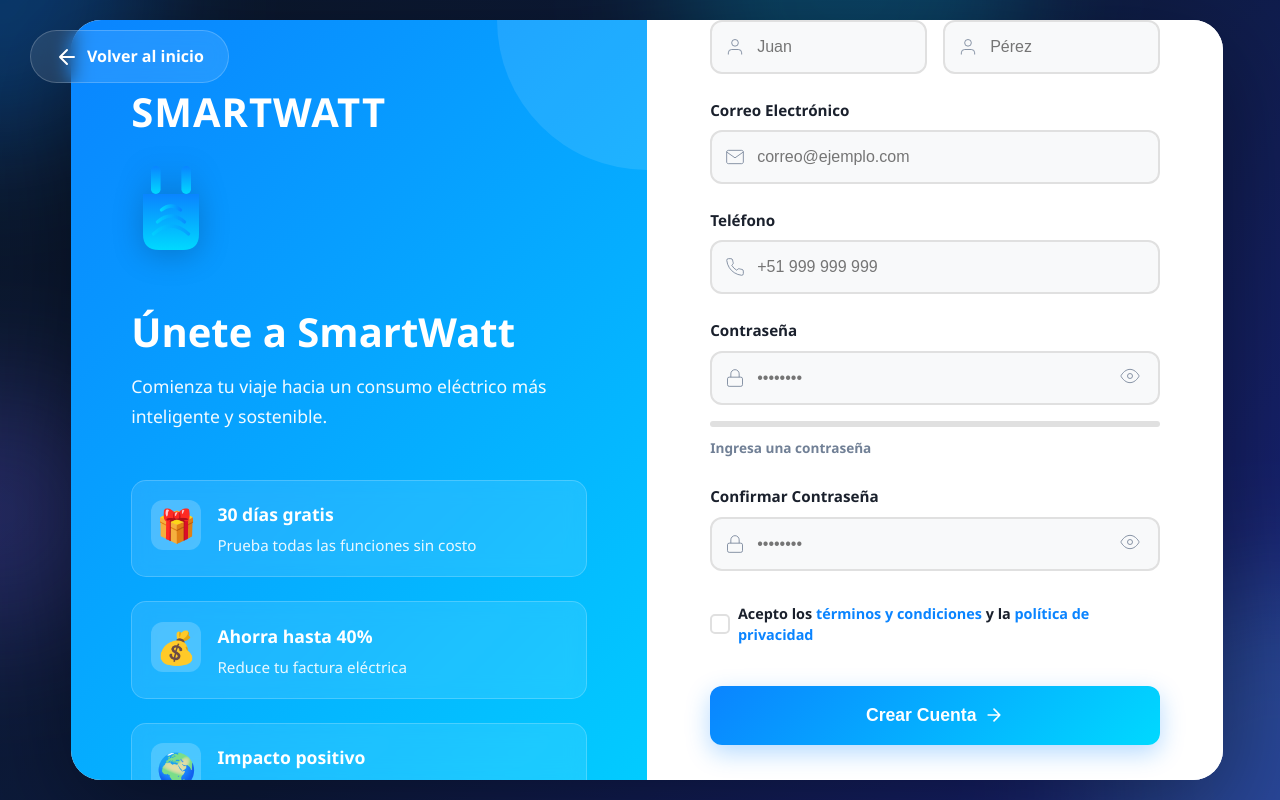
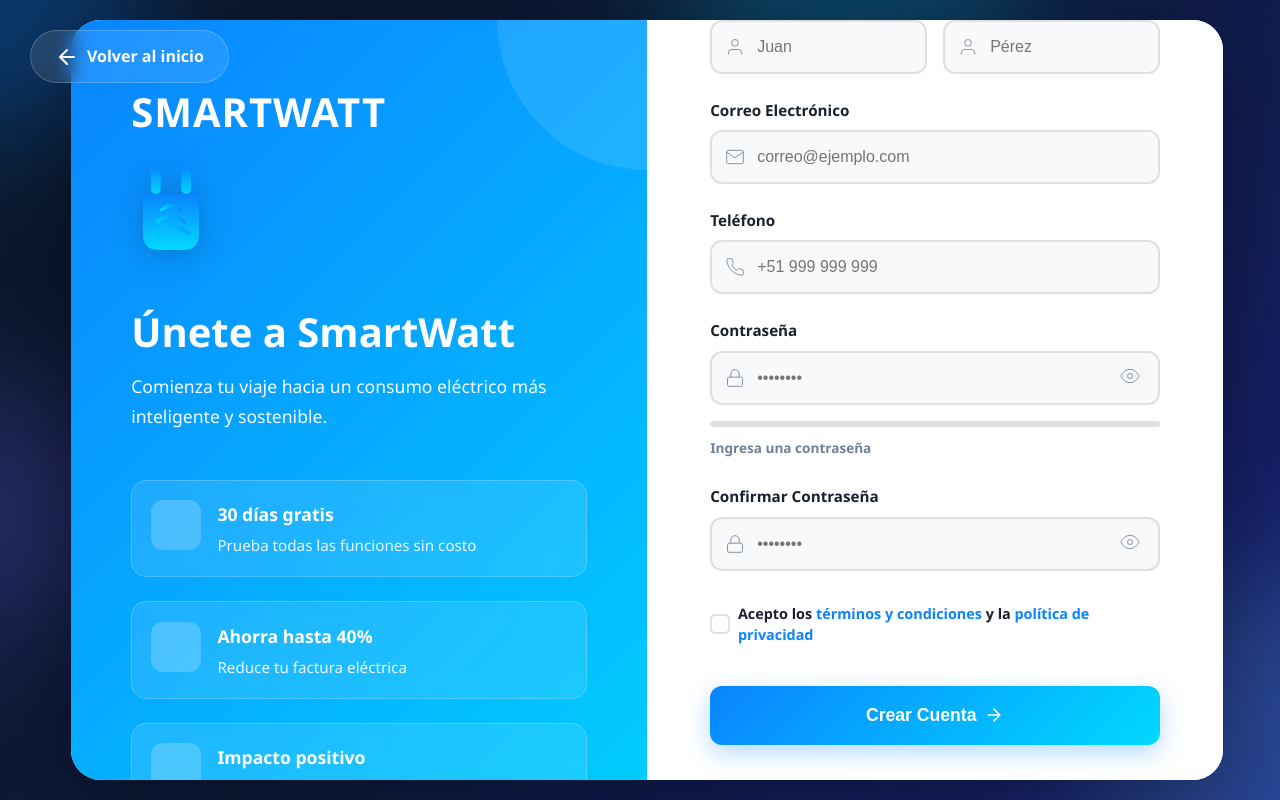
Before and after one commit to IHC-UPC/ihc-project, a plain HTML site: page public/registro.html in a window 1280 px wide. Drawn offline with Linux system fonts and the light colour scheme.

Commit message:
Update registro.html

```diff
--- a/public/registro.html
+++ b/public/registro.html
@@ -73,21 +73,21 @@
 
                 <div class="info-features">
                     <div class="info-feature">
-                        <div class="feature-icon-login">🎁</div>
+                        <div class="feature-icon-login"></div>
                         <div>
                             <h4>30 días gratis</h4>
                             <p>Prueba todas las funciones sin costo</p>
                         </div>
                     </div>
                     <div class="info-feature">
-                        <div class="feature-icon-login">💰</div>
+                        <div class="feature-icon-login"></div>
                         <div>
                             <h4>Ahorra hasta 40%</h4>
                             <p>Reduce tu factura eléctrica</p>
                         </div>
                     </div>
                     <div class="info-feature">
-                        <div class="feature-icon-login">🌍</div>
+                        <div class="feature-icon-login"></div>
                         <div>
                             <h4>Impacto positivo</h4>
                             <p>Contribuye al medio ambiente</p>
```
